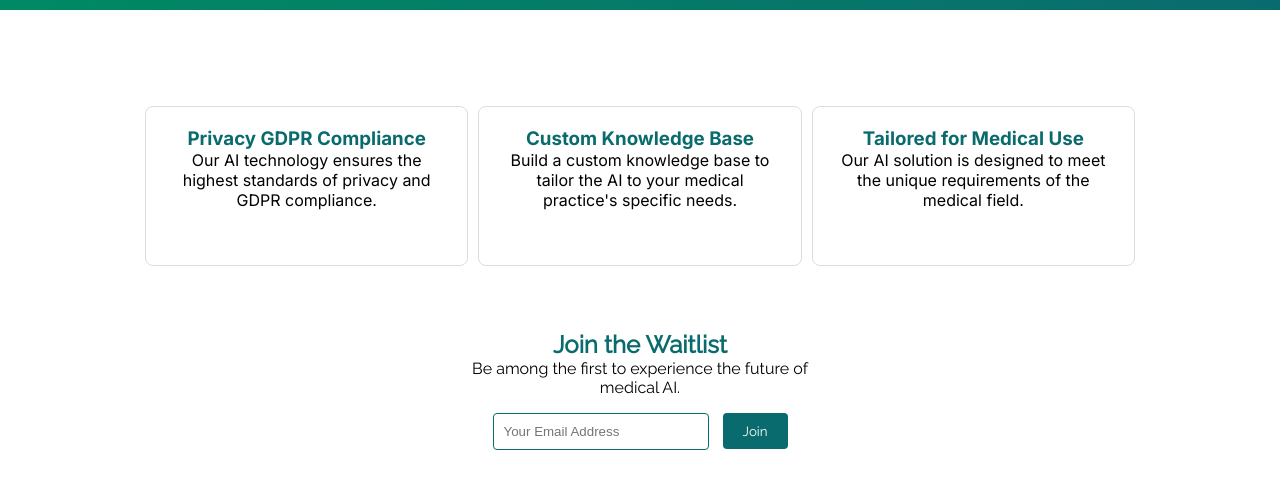
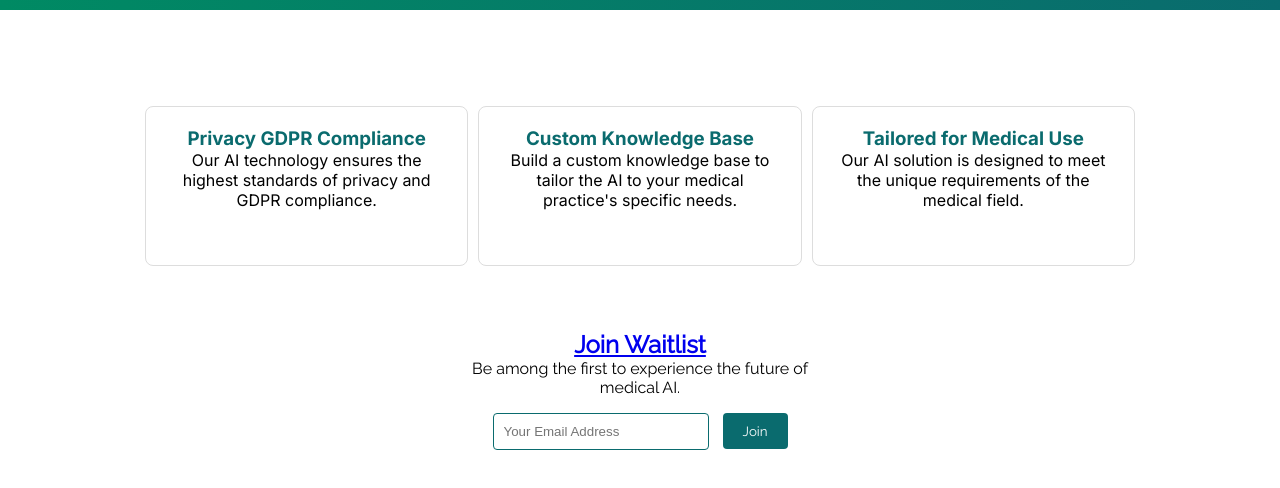
Before and after one commit to ulysses-health/ulysses-health.github.io, a plain HTML site: page AI/index.html in a window 1280 px wide. Shown: the part 170-658 px from the top of the page. Drawn offline with Linux system fonts and the light colour scheme.

Commit message:
Update index.html

```diff
--- a/AI/index.html
+++ b/AI/index.html
@@ -44,7 +44,7 @@
 
     <section class="join-waitlist">
         <div class="container">
-            <h2>Join the Waitlist</h2>
+            <h2><a href=”mailto:info@ulysses.health?subject=Add me to the whitelist&body=Hi please add me to the whitelist”>Join Waitlist</a></h2>
             <p>Be among the first to experience the future of medical AI.</p>
             <form>
                 <input type="email" placeholder="Your Email Address" required>
```
